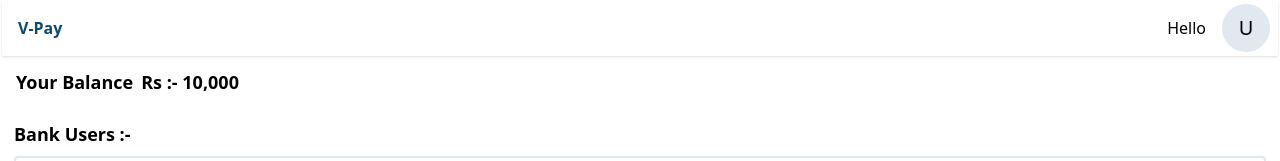
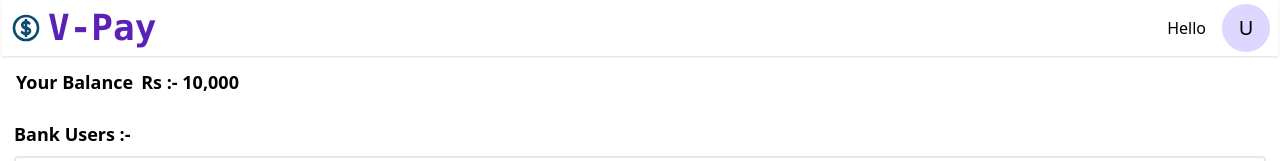
Before and after one commit to Vansh1379/V-Pay, a React (Vite) app in the folder Frontend/: page /dashboard in a window 1280 px wide. Shown: the top 161 px of the page. Built offline with nearby package versions, Linux system fonts and the light colour scheme; no server answers.

Commit message:
Landing page

```diff
--- a/Frontend/src/components/AppBar.jsx
+++ b/Frontend/src/components/AppBar.jsx
@@ -3,14 +3,19 @@ import React from 'react'
 const AppBar = () => {
     return (
         <div className='shadow h-14 flex justify-between mx-0.5'>
-            <div className='flex flex-col justify-center h-full ml-4 font-semibold text-sky-900	'>
-                V-Pay
+            <div className='flex items-center gap-1.5'>
+                <div className='ml-2'>
+                    <svg xmlns="http://www.w3.org/2000/svg" fill="none" viewBox="0 0 24 24" strokeWidth={2.0} stroke="#0c4b6f" className="size-8 ">
+                        <path strokeLinecap="round" strokeLinejoin="round" d="M12 6v12m-3-2.818.879.659c1.171.879 3.07.879 4.242 0 1.172-.879 1.172-2.303 0-3.182C13.536 12.219 12.768 12 12 12c-.725 0-1.45-.22-2.003-.659-1.106-.879-1.106-2.303 0-3.182s2.9-.879 4.006 0l.415.33M21 12a9 9 0 1 1-18 0 9 9 0 0 1 18 0Z" />
+                    </svg>
+                </div>
+                <h1 className='font-bold text-4xl text-violet-800 font-mono items-center'>V-Pay</h1>
             </div>
             <div className='flex'>
                 <div className='flex flex-col justify-center h-full mr-4'>
                     Hello
                 </div>
-                <div className='rounded-full h-12 w-12 bg-slate-200 flex justify-center mt-1 mr-2'>
+                <div className='rounded-full h-12 w-12 bg-violet-200 flex justify-center mt-1 mr-2'>
                     <div className='flex flex-col justify-center h-full text-xl'>
                         U
                     </div>
--- a/Frontend/src/components/Button.jsx
+++ b/Frontend/src/components/Button.jsx
@@ -3,7 +3,7 @@ import React from 'react'
 const Button = ({ label, onClick }) => {
     return (
         <div >
-            <button onClick={onClick} type="button" className=" w-full text-white bg-gray-700  hover:bg-gray-600 focus:outline-none focus:ring-4 focus:ring-gray-300 font-medium rounded-lg text-sm px-5 py-2.5 me-2 mb-2">{label}</button>
+            <button onClick={onClick} type="button" className=" w-full text-white bg-violet-400  hover:bg-violet-800 focus:outline-none focus:ring-4 focus:ring-gray-300 font-medium rounded-lg text-sm px-5 py-2.5 me-2 mb-2">{label}</button>
         </div>
     );
 }
--- a/Frontend/src/components/Landing Page/Card2.jsx
+++ b/Frontend/src/components/Landing Page/Card2.jsx
@@ -11,7 +11,7 @@ const Card2 = () => {
     return (
         <div className='flex '>
             <div className='p-5 ml-12'>
-                <div className='text-4xl font-medium text-sky-900 my-6'>
+                <div className='text-4xl font-medium text-violet-800 my-6'>
                     <h1>Simple, Fast & Secure</h1>
                 </div>
                 <div className=''>
--- a/Frontend/src/components/Landing Page/Fotter.jsx
+++ b/Frontend/src/components/Landing Page/Fotter.jsx
@@ -22,7 +22,7 @@ const Fotter = () => {
                 <path strokeLinecap="round" strokeLinejoin="round" d="M12 6v12m-3-2.818.879.659c1.171.879 3.07.879 4.242 0 1.172-.879 1.172-2.303 0-3.182C13.536 12.219 12.768 12 12 12c-.725 0-1.45-.22-2.003-.659-1.106-.879-1.106-2.303 0-3.182s2.9-.879 4.006 0l.415.33M21 12a9 9 0 1 1-18 0 9 9 0 0 1 18 0Z" />
               </svg>
             </div>
-            <h1 className='font-bold text-4xl text-sky-900 font-mono items-center'>V-Pay</h1>
+            <h1 className='font-bold text-4xl text-violet-800 font-mono items-center'>V-Pay</h1>
           </div>
         </div>
 
--- a/Frontend/src/components/Landing Page/Navbar.jsx
+++ b/Frontend/src/components/Landing Page/Navbar.jsx
@@ -14,7 +14,7 @@ const Navbar = () => {
     ]);
 
     return (
-        <div className='bg-violet-300 h-max flex items-center justify-between p-5 border-b border-zinc-950' style={{ position: 'sticky' }}>
+        <div className='bg-violet-200 h-max flex items-center justify-between p-5 border-b border-zinc-950' style={{ position: 'sticky' }}>
             <div className='flex items-center gap-1.5'>
                 <div className='ml-2'>
                     <svg xmlns="http://www.w3.org/2000/svg" fill="none" viewBox="0 0 24 24" strokeWidth={2.0} stroke="#0c4b6f" className="size-8 ">
--- a/Frontend/src/components/User.jsx
+++ b/Frontend/src/components/User.jsx
@@ -38,7 +38,7 @@ function Userlist({ user }) {
     return (
         <div className='flex justify-between  mx-3.5 '>
             <div className='flex '>
-                <div className='rounded-full h-11 w-11 bg-slate-200 flex justify-center mt-1 mr-2 shadow'>
+                <div className='rounded-full h-11 w-11 bg-violet-200 flex justify-center mt-1 mr-2 shadow'>
                     <div className='flex flex-col justify-center h-full text-xl'>
                         {user.firstName[0]}
                     </div>
--- a/Frontend/src/pages/SignIn/SignIn.jsx
+++ b/Frontend/src/pages/SignIn/SignIn.jsx
@@ -7,7 +7,7 @@ import BottomWarning from '../../components/BottomWarning';
 
 const SignIn = ({ label }) => {
     return (
-        <div className='bg-slate-300 h-screen flex justify-center items-center'>
+        <div className='bg-violet-200 h-screen flex justify-center items-center'>
             <div className='flex flex-col justify-center'>
                 <div className='rounded-lg bg-white w-80 text-center p-2 h-max px-4'>
                     <Heading label={"Sign in"} />
--- a/Frontend/src/pages/SignUp/SignUp.jsx
+++ b/Frontend/src/pages/SignUp/SignUp.jsx
@@ -14,7 +14,7 @@ const SignUp = () => {
     const [password, setPassword] = useState("");
     const navigate = useNavigate();
     return (
-        <div className='bg-slate-300 h-screen flex justify-center items-center'>
+        <div className='bg-violet-200 h-screen flex justify-center items-center'>
 
             <div className='rounded-lg bg-white w-80 text-center p-2 h-max px-4'>
                 <Heading label={"Sign Up"} />
```
